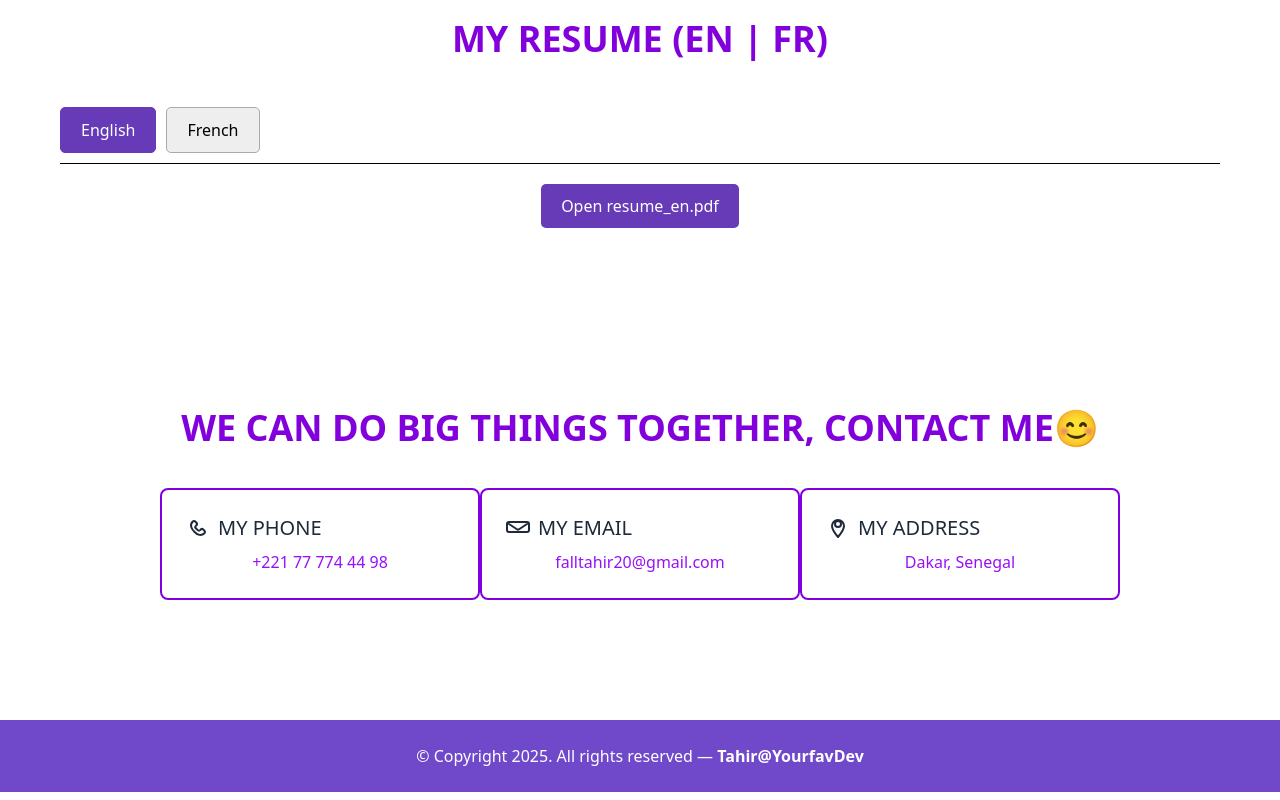
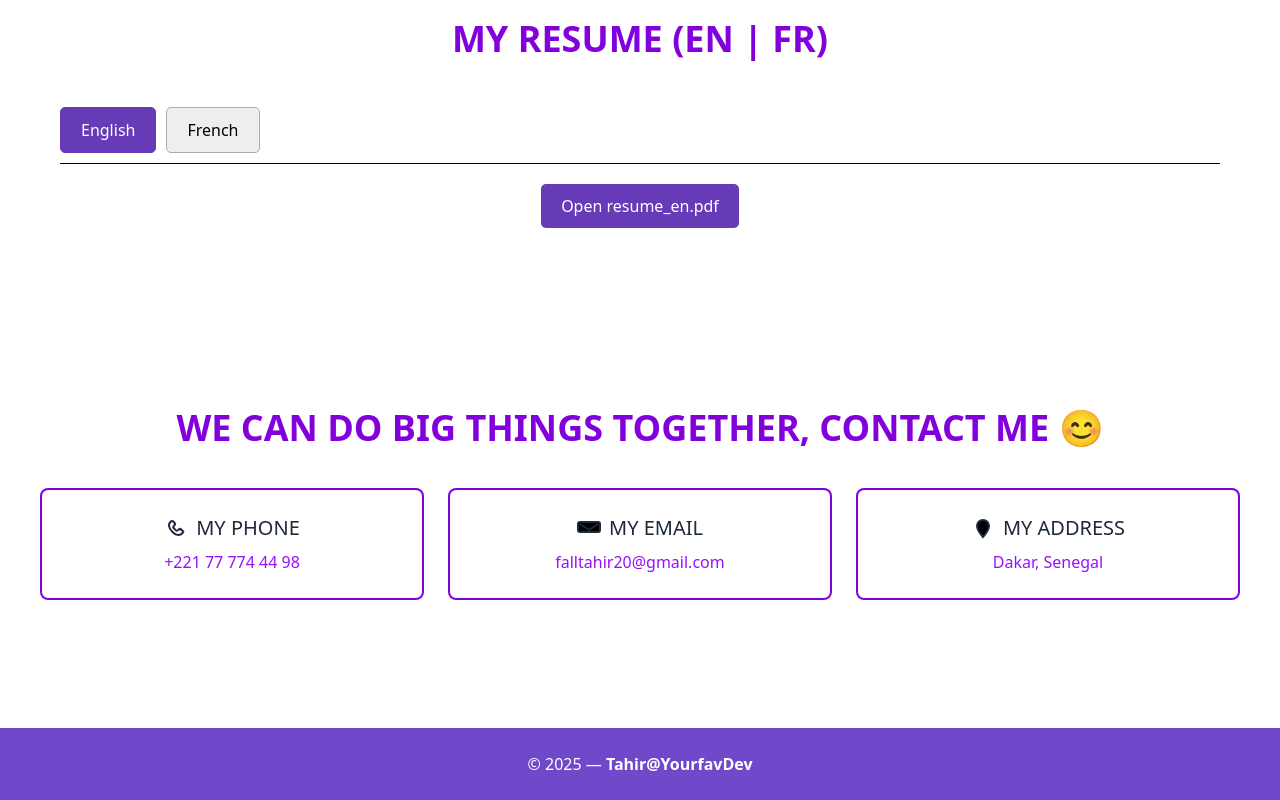
Before and after one commit to tahirfall/portfolio, an Angular app in the folder portfolio-frontend/: page / in a window 1280 px wide. Shown: the part 3521-4321 px from the top of the page. Built offline with nearby package versions, Linux system fonts and the light colour scheme; no server answers.

Commit message:
updating..2311-19

```diff
--- a/portfolio-frontend/src/app/components/comments/comments.component.html
+++ b/portfolio-frontend/src/app/components/comments/comments.component.html
@@ -1,30 +1,27 @@
-<section id="comments" class="w-full py-20 px-10 bg-white">
+<section id="comments" class="w-full py-20 px-6 sm:px-10 bg-white">
 
-  <!-- Titre de la section -->
-  <h2 class="text-4xl font-bold text-purple-700 mb-12 text-center">
+  <h2 class="text-3xl sm:text-4xl font-bold text-purple-700 mb-12 text-center">
     WHAT THEY SAID ABOUT ME..
   </h2>
 
-  <!-- Loading indicator -->
   <div *ngIf="isLoading()" class="text-center text-gray-500">
     Comments are loading...
   </div>
 
-  <!-- Liste des commentaires -->
   <div *ngIf="!isLoading()" class="max-w-5xl mx-auto flex flex-col gap-8">
+
     <div *ngFor="let comment of comments()"
-            class="w-full bg-gray-100 p-6 rounded-lg shadow-md flex items-start gap-6">
+         class="bg-gray-100 p-6 rounded-lg shadow-md flex flex-col md:flex-row items-start gap-6">
 
-        <!-- Image non arrondie, largeur = 1/3 -->
-        <div class="w-1/3 h-auto flex-shrink-0">
+        <!-- Image -->
+        <div class="w-full md:w-1/3 h-auto">
           <img [src]="'assets/' + comment.snapshotUrl"
                class="w-full h-full object-cover rounded-lg">
         </div>
 
-        <!-- Texte = 2/3 -->
-        <div class="w-2/3">
+        <!-- Texte -->
+        <div class="w-full md:w-2/3">
 
-            <!-- Nom + position -->
           <div class="mb-3">
             <h3 class="text-2xl font-bold text-purple-700">
               {{ comment.userFullName }}
@@ -34,24 +31,21 @@
             </p>
           </div>
 
-            <!-- Commentaire -->
-            <div class="relative">
+          <div>
             <p class="comment-text text-gray-700 leading-relaxed line-clamp-5"
                [class.line-clamp-none]="comment.showFull">
               {{ comment.commentText }}
             </p>
-            <!-- Bouton "Voir plus / Voir moins" -->
+
             <button *ngIf="comment.commentText.length > 200"
                     (click)="comment.showFull = !comment.showFull"
-                    class="text-purple-600 font-semibold">
+                    class="mt-2 text-purple-600 font-semibold">
               {{ comment.showFull ? 'See less' : 'See more' }}
             </button>
           </div>
 
         </div>
-
     </div>
 
   </div>
-
 </section>
--- a/portfolio-frontend/src/app/components/contact/contact.component.html
+++ b/portfolio-frontend/src/app/components/contact/contact.component.html
@@ -1,44 +1,38 @@
-<section id="contact" class="w-full py-20 px-10 bg-white text-center">
-    <h2 class="text-4xl font-bold text-purple-700 mb-10">
-        WE CAN DO BIG THINGS TOGETHER, CONTACT ME😊
+<section id="contact" class="w-full py-20 px-6 sm:px-10 bg-white text-center">
+
+  <h2 class="text-3xl sm:text-4xl font-bold text-purple-700 mb-10">
+    WE CAN DO BIG THINGS TOGETHER, CONTACT ME 😊
   </h2>
 
+  <div class="flex flex-col sm:flex-row justify-center gap-6 flex-wrap">
 
-  <div class="flex justify-center flex-wrap">
-        <!-- Phone -->
-    <div class="flex-1 max-w-xs border-2 border-purple-700 rounded-lg p-6">
-        <h3 class="text-xl text-gray-800 mb-2 flex items-center gap-2">
-            <!-- Icône SVG -->
-            <svg class="w-6 h-6" aria-hidden="true" xmlns="http://www.w3.org/2000/svg" fill="none" viewBox="0 0 24 24" stroke="currentColor" stroke-width="2">
-            <path stroke-linecap="round" stroke-linejoin="round" d="M18.427 14.768 17.2 13.542a1.733 1.733 0 0 0-2.45 0l-.613.613a1.732 1.732 0 0 1-2.45 0l-1.838-1.84a1.735 1.735 0 0 1 0-2.452l.612-.613a1.735 1.735 0 0 0 0-2.452L9.237 5.572a1.6 1.6 0 0 0-2.45 0c-3.223 3.2-1.702 6.896 1.519 10.117 3.22 3.221 6.914 4.745 10.12 1.535a1.601 1.601 0 0 0 0-2.456Z"/>
+    <!-- PHONE -->
+    <div class="flex-1 max-w-sm border-2 border-purple-700 rounded-lg p-6 mx-auto">
+      <h3 class="text-xl text-gray-800 mb-2 flex items-center justify-center gap-2">
+        <svg class="w-6 h-6" viewBox="0 0 24 24" fill="none">
+          <path stroke="currentColor" d="M18.427 14.768 17.2 13.542a1.733 1.733 0 0 0-2.45 0l-.613.613a1.732 1.732 0 0 1-2.45 0l-1.838-1.84a1.735 1.735 0 0 1 0-2.452l.612-.613a1.735 1.735 0 0 0 0-2.452L9.237 5.572a1.6 1.6 0 0 0-2.45 0c-3.223 3.2-1.702 6.896 1.519 10.117 3.22 3.221 6.914 4.745 10.12 1.535a1.601 1.601 0 0 0 0-2.456Z" stroke-width="2"/>
         </svg>
         MY PHONE
       </h3>
       <p class="text-purple-600">+221 77 774 44 98</p>
     </div>
 
-
-    <!-- Email -->
-    <div class="flex-1 max-w-xs border-2 border-purple-700 rounded-lg p-6">
-        <h3 class="text-xl text-gray-800 mb-2 flex items-center gap-2">
-            <svg class="w-6 h-6" xmlns="http://www.w3.org/2000/svg" fill="none" viewBox="0 0 24 24" stroke="currentColor" stroke-width="2">
-            <path stroke-linecap="round" stroke-linejoin="round"
-                    d="M3 8l7.89 5.26a2 2 0 0 0 2.22 0L21 8m-18 8h18a2 2 0 0 0 2-2V8a2 2 0 0 0-2-2H3a2 2 0 0 0-2 2v6a2 2 0 0 0 2 2z" />
+    <!-- EMAIL -->
+    <div class="flex-1 max-w-sm border-2 border-purple-700 rounded-lg p-6 mx-auto">
+      <h3 class="text-xl text-gray-800 mb-2 flex items-center justify-center gap-2">
+        <svg class="w-6 h-6" viewBox="0 0 24 24">
+          <path stroke="currentColor" d="M3 8l7.89 5.26a2 2 0 0 0 2.22 0L21 8m-18 8h18a2 2 0 0 0 2-2V8a2 2 0 0 0-2-2H3a2 2 0 0 0-2 2v6a2 2 0 0 0 2 2z" stroke-width="2"/>
         </svg>
         MY EMAIL
       </h3>
       <p class="text-purple-600">falltahir20@gmail.com</p>
     </div>
 
-
-    <!-- Address -->
-    <div class="flex-1 max-w-xs border-2 border-purple-700 rounded-lg p-6">
-        <h3 class="text-xl text-gray-800 mb-2 flex items-center gap-2">
-            <svg class="w-6 h-6" xmlns="http://www.w3.org/2000/svg" fill="none" viewBox="0 0 24 24" stroke="currentColor" stroke-width="2">
-            <path stroke-linecap="round" stroke-linejoin="round"
-                    d="M12 11c1.657 0 3-1.343 3-3S13.657 5 12 5 9 6.343 9 8s1.343 3 3 3z" />
-            <path stroke-linecap="round" stroke-linejoin="round"
-                    d="M12 21s-6-7-6-11a6 6 0 0 1 12 0c0 4-6 11-6 11z" />
+    <!-- ADDRESS -->
+    <div class="flex-1 max-w-sm border-2 border-purple-700 rounded-lg p-6 mx-auto">
+      <h3 class="text-xl text-gray-800 mb-2 flex items-center justify-center gap-2">
+        <svg class="w-6 h-6" viewBox="0 0 24 24">
+          <path stroke="currentColor" d="M12 21s-6-7-6-11a6 6 0 0 1 12 0c0 4-6 11-6 11z" stroke-width="2"/>
         </svg>
         MY ADDRESS
       </h3>
@@ -48,8 +42,8 @@
   </div>
 </section>
 
-<footer class="w-full py-6 text-center mt-10 bg-[rgba(84,35,192,0.83)]">
+<footer class="w-full py-6 text-center bg-[rgba(84,35,192,0.83)] mt-12">
   <p class="text-white font-medium">
-    © Copyright 2025. All rights reserved — <span class="font-semibold">Tahir@YourfavDev</span>
+    © 2025 — <span class="font-semibold">Tahir@YourfavDev</span>
   </p>
 </footer>
--- a/portfolio-frontend/src/app/components/projects/projects.component.html
+++ b/portfolio-frontend/src/app/components/projects/projects.component.html
@@ -1,7 +1,7 @@
 <section id="projects"
-         class="w-full pt-40 py-20 px-10 min-h-screen bg-[rgba(0,0,0,0.06)]">
+         class="w-full pt-32 pb-20 px-6 sm:px-10 min-h-screen bg-[rgba(0,0,0,0.06)]">
 
-  <h2 class="text-4xl font-bold text-purple-700 mb-12 text-center">
+  <h2 class="text-3xl sm:text-4xl font-bold text-purple-700 mb-12 text-center">
     SOME PROJECTS I REALLY LOVE..
   </h2>
 
@@ -11,17 +11,29 @@
   </div>
 
   <!-- Projets -->
-  <div *ngIf="!isLoading()" class="grid grid-cols-1 md:grid-cols-2 gap-8 max-w-5xl mx-auto">
-    <div class="project-card" *ngFor="let project of projects()">
+  <div *ngIf="!isLoading()"
+       class="grid grid-cols-1 md:grid-cols-2 gap-6 sm:gap-8 max-w-5xl mx-auto">
+
+    <div class="project-card p-6 rounded-xl bg-white shadow-sm hover:shadow-md transition"
+         *ngFor="let project of projects()">
+
       <h3 class="text-2xl font-bold text-purple-700">{{ project.title }}</h3>
+
       <p class="description text-gray-800 mt-3">{{ project.description }}</p>
-      <p class="text-purple-400 mt-3">Concepts and technologies: [ {{ project.stack }} ]</p>
+
+      <p class="text-purple-500 mt-3 text-sm">
+        Concepts & technologies:
+        <span class="font-semibold text-purple-700">[ {{ project.stack }} ]</span>
+      </p>
+
       <a *ngIf="project.link"
          [href]="project.link"
          target="_blank"
          class="inline-block mt-4 text-purple-600 font-semibold hover:underline">
         View code source →
       </a>
+
     </div>
+
   </div>
 </section>
```
Lines whose indentation alone changed are shown as unchanged.
